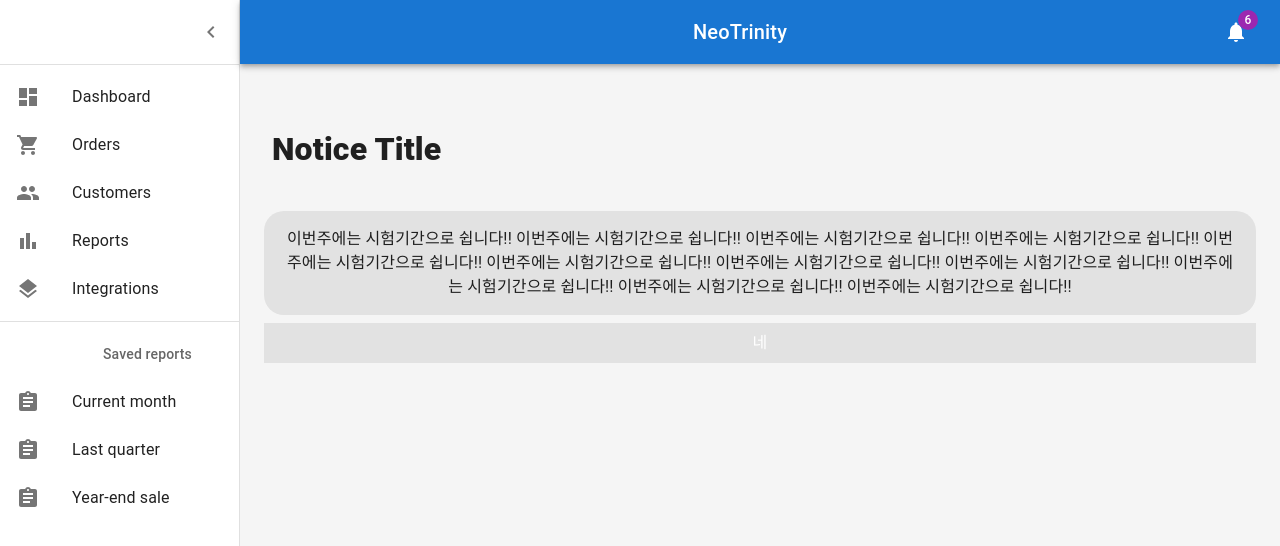
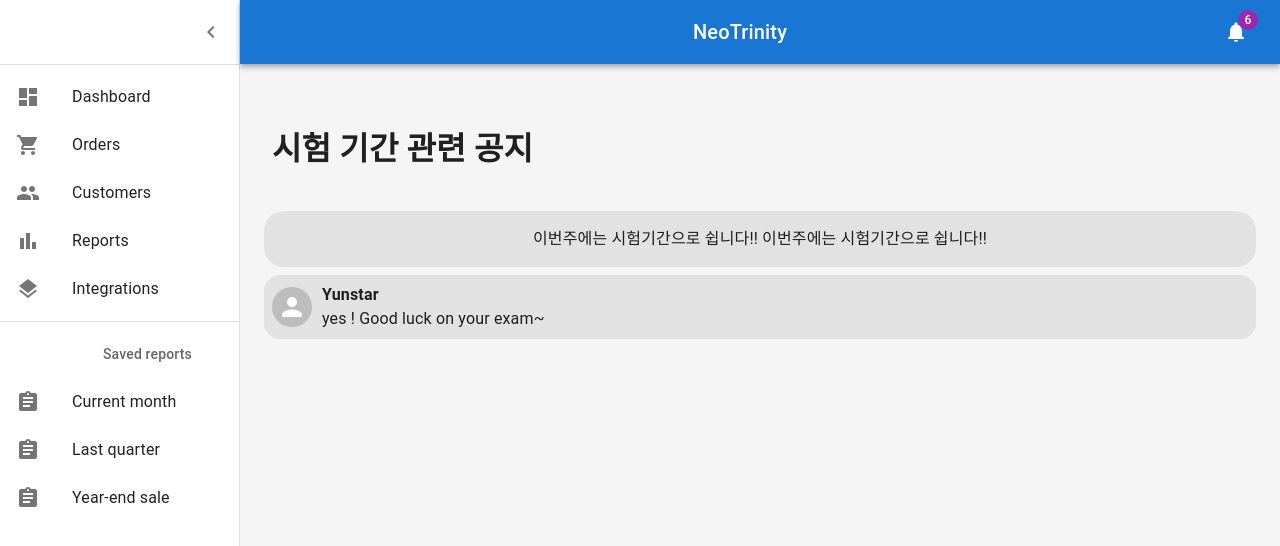
Before and after one commit to yundevingV/NeoTrinity, a React (Create React App) app in the folder Frontend/: page /group/notice/detail in a window 1280 px wide. Shown: the top 546 px of the page. Built offline with nearby package versions, Linux system fonts and the light colour scheme.

Commit message:
[Feat] : 그룹공지 댓글창 구현

```diff
--- a/Frontend/src/pages/Group/GroupNoticeDetail.js
+++ b/Frontend/src/pages/Group/GroupNoticeDetail.js
@@ -8,6 +8,7 @@ import Box from '@mui/material/Box';
 import { styled } from "styled-components";
 
 import { H1 } from "../../styles/HStyles";
+import { Avatar } from "@mui/material";
 
 export default function GroupNoticeDetail(){
     return(
@@ -19,8 +20,8 @@ export default function GroupNoticeDetail(){
 
 
             <Grid item sx={{ xs : 12, sm : 12 }}>
-                <Box p={1} displat="flex" justifyContent="flex-start">
-                    <H1> Notice Title</H1>
+                <Box sx={{ p : 1 }} >
+                    <H1> 시험 기간 관련 공지</H1>
                 </Box>
             </Grid>
 
@@ -33,16 +34,6 @@ export default function GroupNoticeDetail(){
                     이번주에는 시험기간으로 쉽니다!!
                     이번주에는 시험기간으로 쉽니다!!
 
-                    이번주에는 시험기간으로 쉽니다!!
-                    이번주에는 시험기간으로 쉽니다!!
-                    이번주에는 시험기간으로 쉽니다!!
-                    이번주에는 시험기간으로 쉽니다!!
-                    이번주에는 시험기간으로 쉽니다!!
-                    이번주에는 시험기간으로 쉽니다!!
-                    이번주에는 시험기간으로 쉽니다!!
-                    이번주에는 시험기간으로 쉽니다!!
-
-                    이번주에는 시험기간으로 쉽니다!!
 
                 </div>
 
@@ -52,15 +43,30 @@ export default function GroupNoticeDetail(){
 
             {/* 댓글 */}
             <Grid item xs={12} sm={12}>
+                <Box
+                    sx={{
+                    bgcolor: "#e2e2e2",
+                    color: "text.primary",
+                    p: 1,
 
-                <Box bgcolor="#e2e2e2" color="info.contrastText" p={1}>
-                {/* 몇개이상이면 더보기 만들기 */}
-                <div>
-                    네
-                </div>
+                    borderRadius : 4,
+                    }}
+                >
+                    <div style={{ display: "flex", alignItems: "center" }}>
 
+                    <Avatar>
+
+                    </Avatar>
+                    <div style={{ display: "flex", alignItems: "flex-start" , flexDirection : "column"}}>
+
+                        <NickName>Yunstar </NickName>
+
+                        <Content>yes ! Good luck on your exam~</Content>
+
+                    </div>
+                    </div>
                 </Box>
-            </Grid>
+                </Grid>
             </ContainerGrid>
         </>
         }/>
@@ -68,6 +74,17 @@ export default function GroupNoticeDetail(){
 
 const ContainerGrid = styled(Grid)`
 
+`
 
+const NickName = styled.span`
+/* layout */
+margin-left : 10px;
+
+/* style */
+font-weight : 700;
 
 `
+const Content = styled.span`
+margin-left : 10px;
+
+`
```
